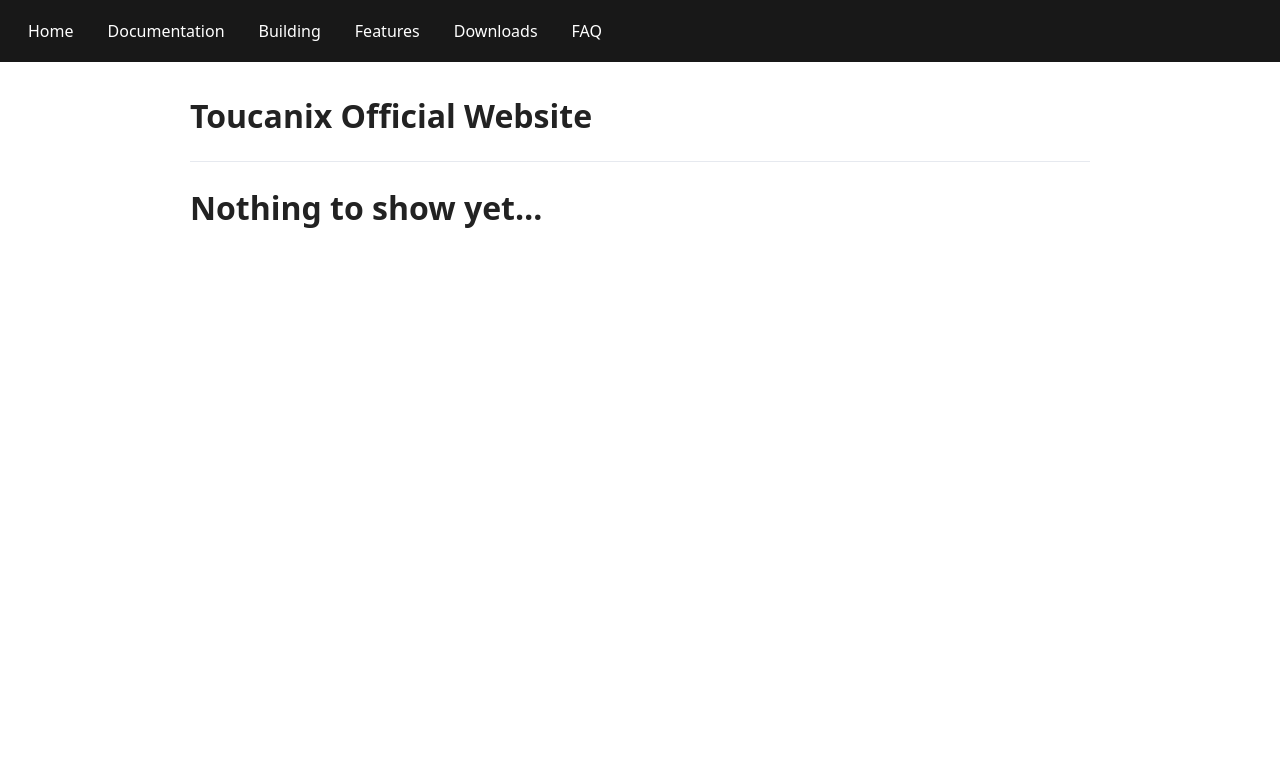
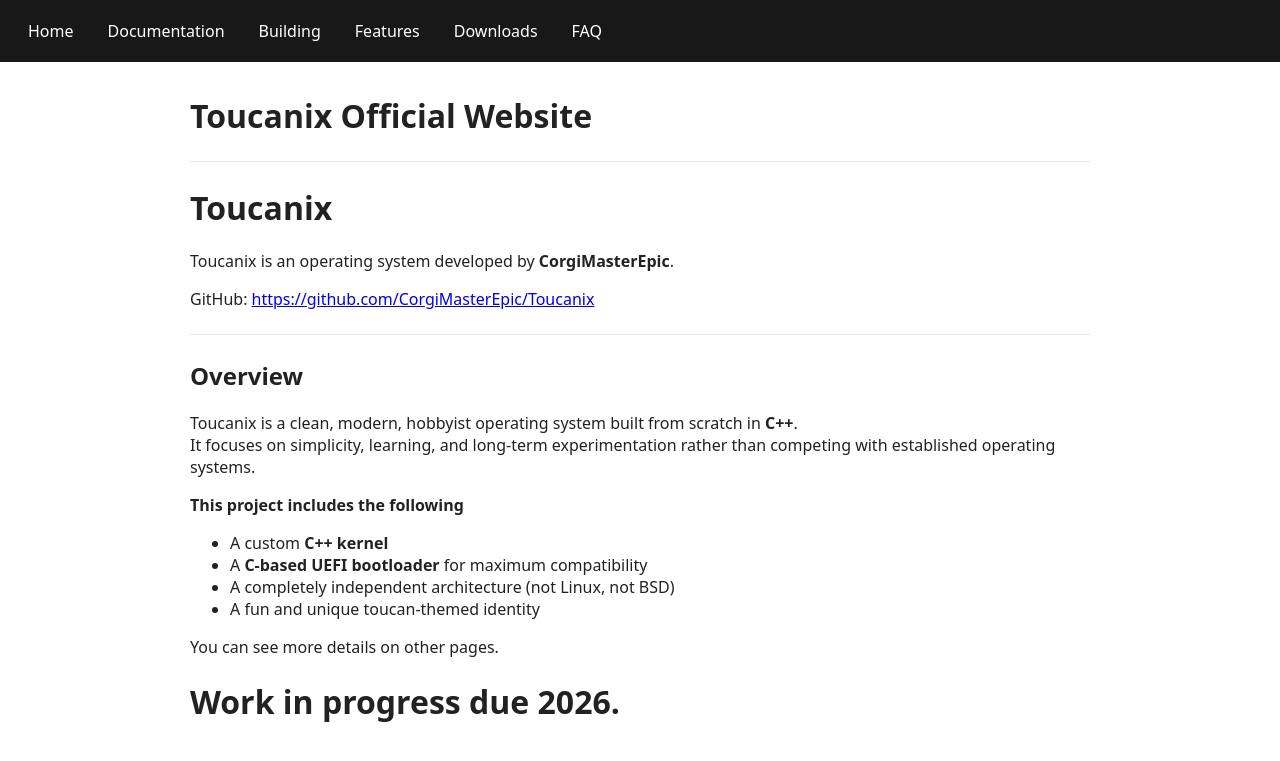
Before and after one commit to CorgiMasterEpic/toucanix-site, a Jekyll site: the page built from index.md, in a window 1280 px wide. Shown: the top 761 px of the page. Built offline with Jekyll 4.4.1, drawn with Linux system fonts in a browser that asks for light colours.

Commit message:
Update index.md with project information
Added project overview and details about Toucanix.

```diff
--- a/index.md
+++ b/index.md
@@ -5,4 +5,26 @@ layout: default
 
 <link rel="stylesheet" href="/assets/css/theme.css">
 
-# Nothing to show yet...
+# Toucanix
+
+Toucanix is an operating system developed by **CorgiMasterEpic**.
+
+GitHub: [https://github.com/CorgiMasterEpic/Toucanix](Toucanix)
+
+---
+
+## Overview
+
+Toucanix is a clean, modern, hobbyist operating system built from scratch in **C++**.
+It focuses on simplicity, learning, and long-term experimentation rather than competing with established operating systems.
+
+**This project includes the following**
+
+- A custom **C++ kernel**
+- A **C-based UEFI bootloader** for maximum compatibility
+- A completely independent architecture (not Linux, not BSD)
+- A fun and unique toucan-themed identity
+
+You can see more details on other pages.
+
+# Work in progress due 2026.
```
